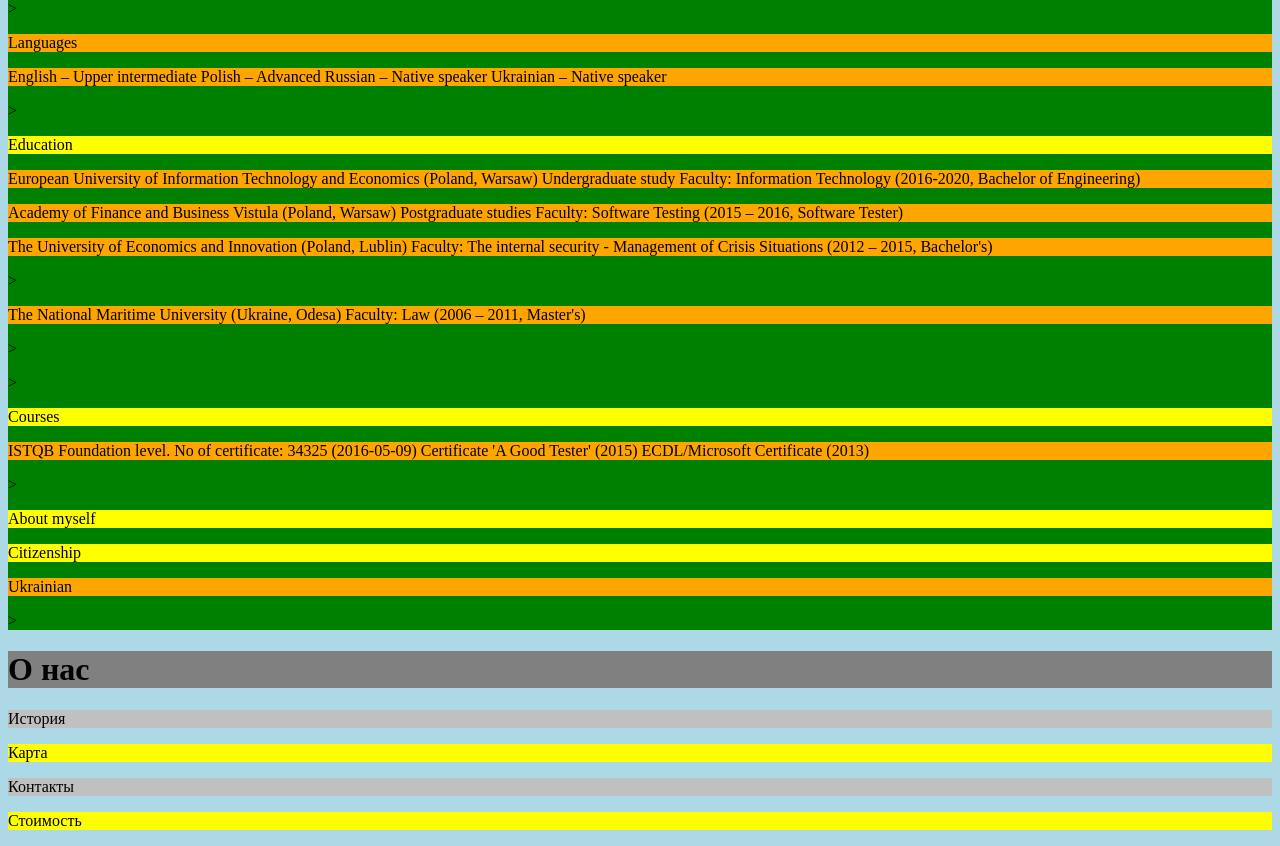
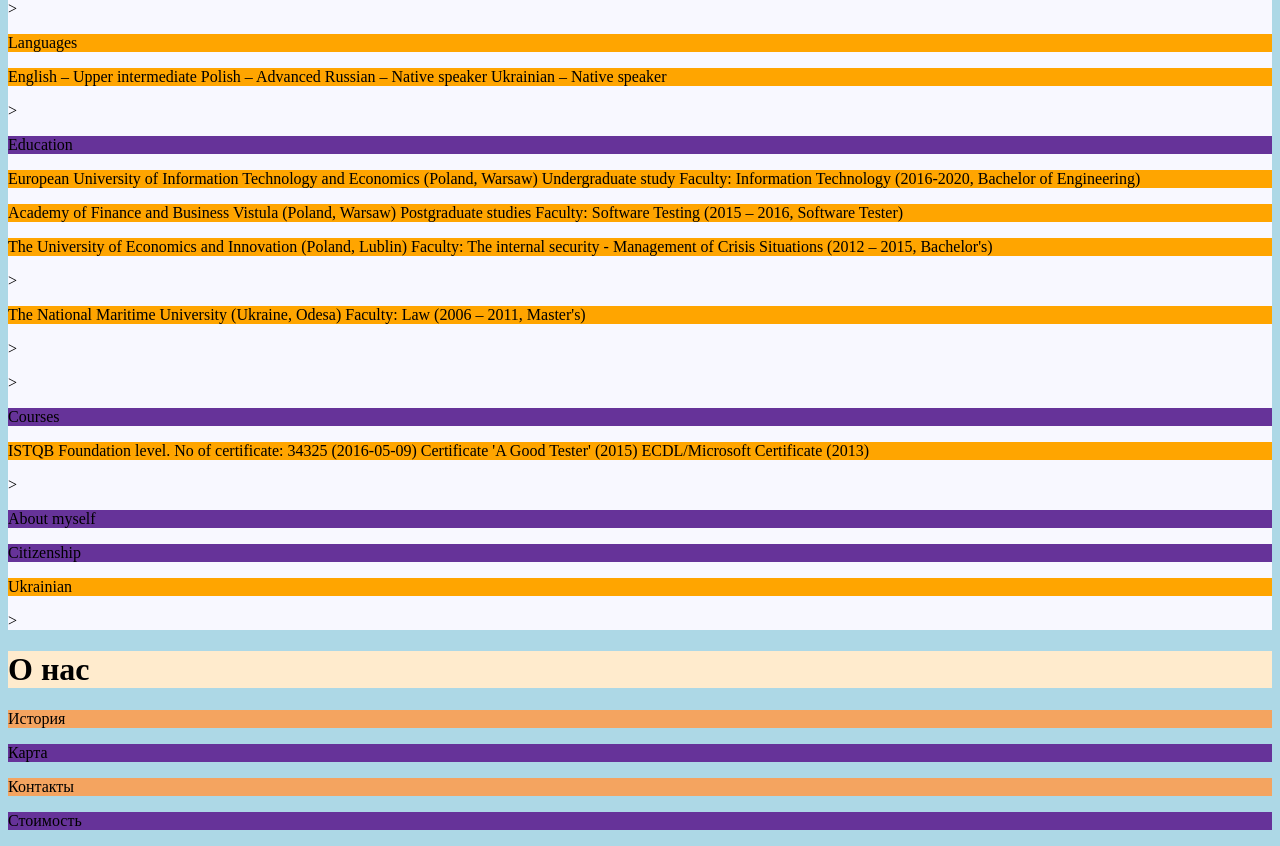
Before and after one commit to HannaIsmahilova/MyLesson, a plain HTML site: page HTML/css/index.html in a window 1280 px wide. Shown: the part 360-1206 px from the top of the page. Drawn offline with Linux system fonts and the light colour scheme.

Commit message:
4 commit

```diff
--- a/HTML/css/index.css
+++ b/HTML/css/index.css
@@ -13,17 +13,17 @@ body {
 }
 
 h1 {
-	background: grey;
+	background: blanchedalmond;
 }
 
 #block {
-	background: green;
+	background: ghostwhite;
 }
 
 #block2 .text {
-	background: silver;
+	background: sandybrown;
 }
 
 .text2 {
-	background: yellow;
+	background: rebeccapurple;
 }
```
